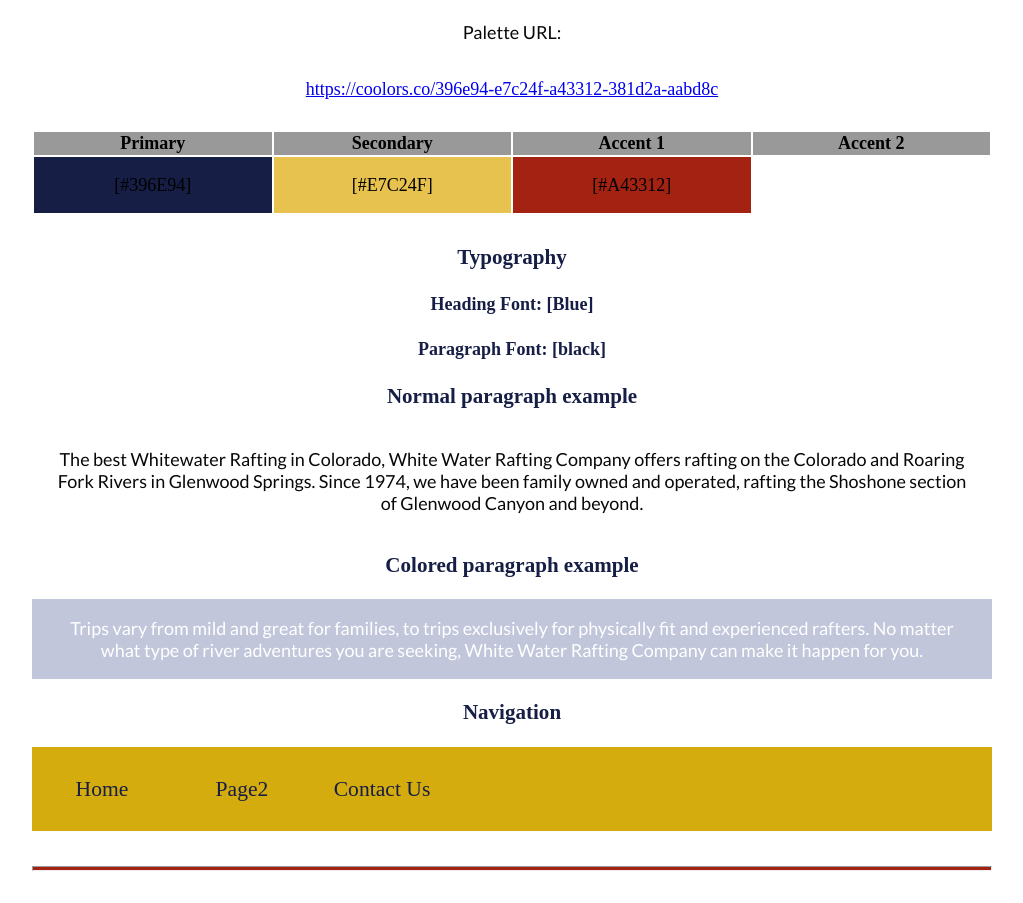
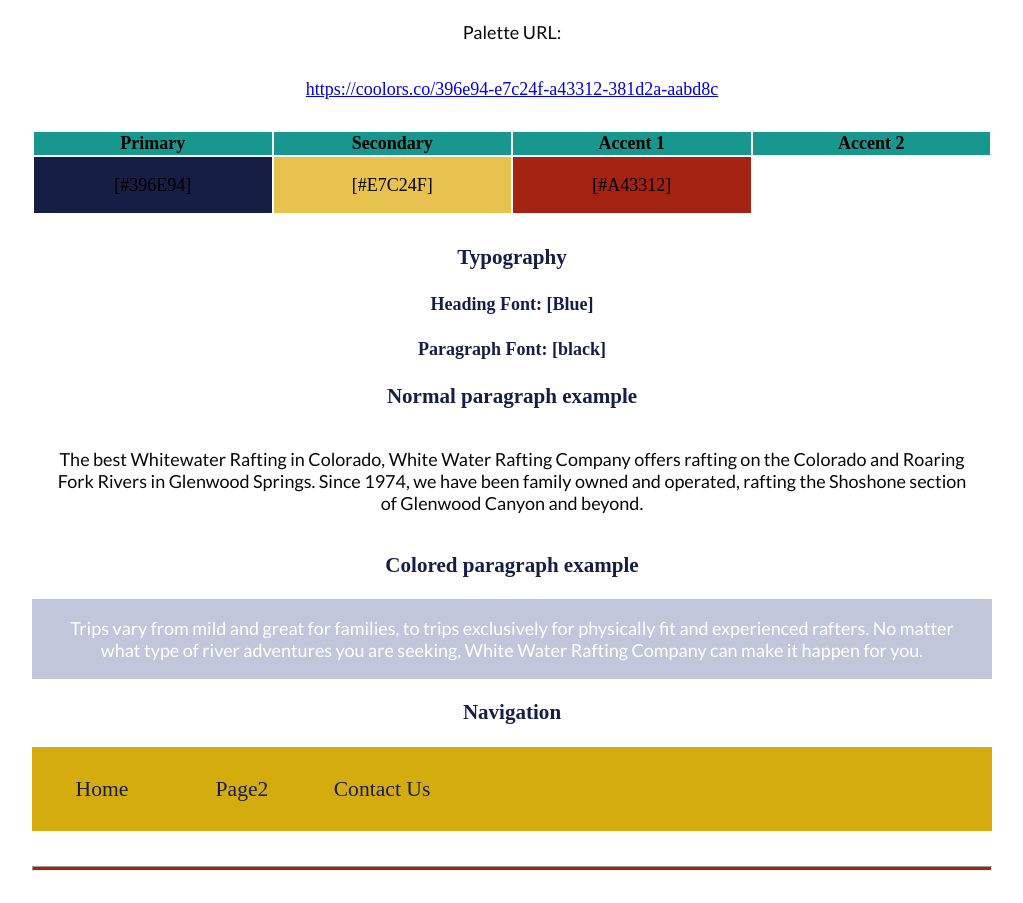
Before and after one commit to bienvenuemabio/wdd130, a plain HTML site: page aboutme/wwr/site-plan-rafting.html in a window 1280 px wide. Shown: the part 1233-2136 px from the top of the page, without its empty margins (128-1151 px from the left). Drawn offline with Linux system fonts and the light colour scheme; files that its build step writes are made by us from their sources; a web font is replaced by a local one.

Commit message:
added  a  site  plan rafting css

```diff
--- a/aboutme/wwr/style/site-plan-rafting.css
+++ b/aboutme/wwr/style/site-plan-rafting.css
@@ -75,7 +75,7 @@ p {
   text-align: center;
 }
 .colors th {
-  background-color: #999;
+  background-color: rgb(23, 151, 141);
 }
 .colors td{
   width: 25%;
```
